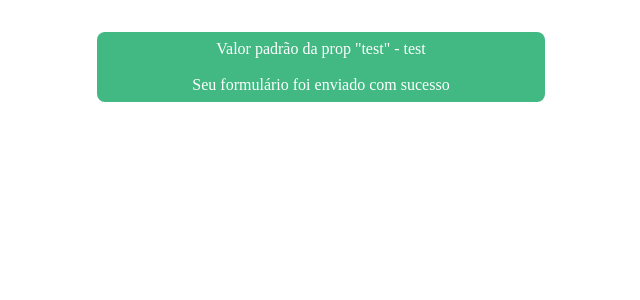
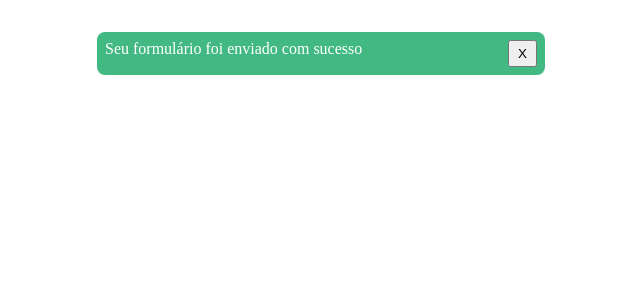
Before and after one commit to jao338/AulasVue2, a Vue app: page / in a window 1280 px wide. Shown: the top 300 px of the page, without its empty margins (319-959 px from the left). Built offline with nearby package versions, Linux system fonts and the light colour scheme.

Commit message:
15 - Enviando dados do elemento filho para o elemento pai

```diff
--- a/src/App.vue
+++ b/src/App.vue
@@ -1,7 +1,9 @@
 <template>
 
-<div>
-  <baseAlertComponent :variant="variant">
+<div id="teste">
+  <button v-if="!showAlert" @click="openAlert">Abrir novamente</button>
+
+  <baseAlertComponent :variant="variant" @close="onClose" v-if="showAlert">
     {{ text }}
   </baseAlertComponent>
 </div>
@@ -20,6 +22,7 @@ export default {
 
       variant: "success",
       text: "Seu formulário foi enviado com sucesso",
+      showAlert: true
 
     }
   },
@@ -32,6 +35,16 @@ export default {
     document.title = "Aulas Vue.js 3"
   },
 
+  methods: {
+    onClose(){
+      this.showAlert = !this.showAlert
+    },
+
+    openAlert(){
+      this.showAlert = !this.showAlert
+    }
+  }
+
 
 }
 </script>
--- a/src/components/baseAlertComponent.vue
+++ b/src/components/baseAlertComponent.vue
@@ -2,9 +2,9 @@
 
   <div :class="baseClass">
 
-    <span>Valor padrão da prop "test" - {{ test }}</span><br><br>
+    <slot/>
 
-    <slot/>
+    <button @click="onClick">X</button>
 
   </div>
 
@@ -21,11 +21,6 @@ export default {
             default: ''
         },
 
-        test: {
-            type: String,
-            default: 'test'
-        }
-
     },
 
     // Caso o valor de "this.variant" for igual a "alert-" concatenado com o valor da prop, o array recebe a classe, caso contarário não recebe nada
@@ -40,12 +35,20 @@ export default {
         }
     },
 
+    methods: {
+        onClick(){
+            this.$emit('close');
+        }
+    }
+
 }
 </script>
 
 <style>
 
     .alert{
+        display: flex;
+        justify-content: space-between;
         text-align: center;
         width: 35%;
         margin-left: auto;
@@ -67,4 +70,12 @@ export default {
         background-color: red;
     }
 
+    button{
+        padding-left: 8px;
+        padding-right: 8px;
+        padding-top: 4px;
+        padding-bottom: 4px;
+        cursor: pointer;
+    }
+
 </style>
```
